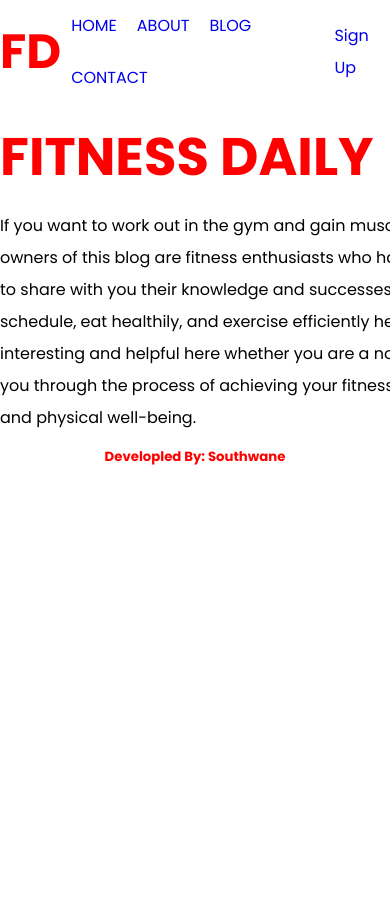
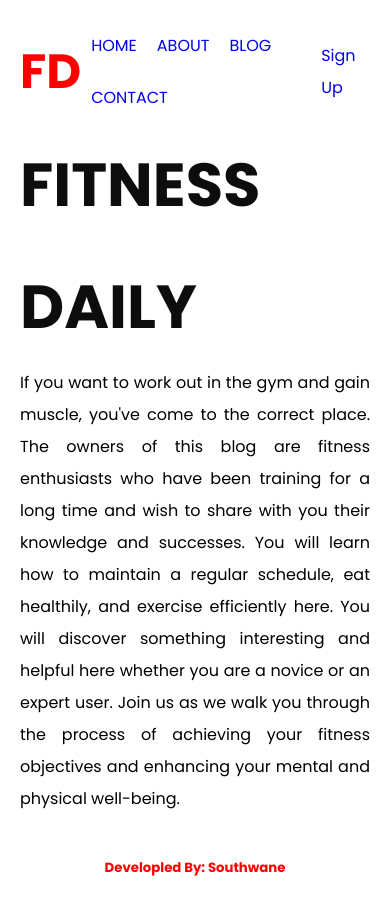
Before and after one commit to southwane/fitness-daily, a Next.js app: page / in a window 390 px wide. Before the commit the page ends 844 px from the top, so only its background shows below. Built offline with nearby package versions, Linux system fonts and the light colour scheme.

Commit message:
file changes

```diff
--- a/app/globals.css
+++ b/app/globals.css
@@ -12,6 +12,7 @@ html,
 body {
   font-family: "Poppins", sans-serif;
   line-height: 2;
-  max-width: 100vw;
+  max-width: 100%;
   overflow-x: hidden;
+  padding: 10px;
 }
--- a/app/padded-weightlifting-gloves/page.js
+++ b/app/padded-weightlifting-gloves/page.js
@@ -27,7 +27,7 @@ export default function Page() {
         <h2 className={pws.subheading}>
           Benefits of padded gloves for weightlifting
         </h2>
-        <p>
+        <p className={pws.paragraph}>
           <h3 className={pws.subheading3}> Better grip</h3>
           Padded gloves provide a better grip on the weights and bars, which
           helps to prevent slippage and allows you to lift heavier weights with
@@ -43,7 +43,7 @@ export default function Page() {
           Factors to consider when choosing padded gloves for weightlifting
         </h2>
         <h3 className={pws.subheading3}>Material and durability</h3>
-        <p>
+        <p className={pws.paragraph}>
           The material of the gloves is an important factor to consider when
           choosing padded gloves for weightliftig. Look for gloves made from
           high quality materials that are durable and long lasting. Some common
--- a/app/padded-weightlifting-gloves/pwg.module.css
+++ b/app/padded-weightlifting-gloves/pwg.module.css
@@ -13,7 +13,7 @@
 }
 
 .innerContainer {
-  width: 750px;
+  max-width: 750px;
   margin: auto;
 }
 
@@ -31,3 +31,14 @@
 .subheading3 {
   margin-top: 20px;
 }
+
+@media screen and (max-width: 600px) {
+  .title {
+    color: rgb(13, 13, 13);
+    font-size: 3.2rem;
+  }
+
+  .paragraph {
+    text-align: justify;
+  }
+}
--- a/app/page.module.css
+++ b/app/page.module.css
@@ -6,7 +6,7 @@
 }
 
 .innerContainer {
-  width: 725px;
+  max-width: 725px;
   margin: auto;
 }
 .title {
@@ -14,8 +14,18 @@
   color: red;
 }
 
+.content {
+  text-align: justify;
+}
+
 .h5 {
-  margin-top: 10px;
+  padding-top: 40px;
   color: red;
   text-align: center;
 }
+@media screen and (max-width: 600px) {
+  .title {
+    color: rgb(13, 13, 13);
+    font-size: 3.8rem;
+  }
+}
```
